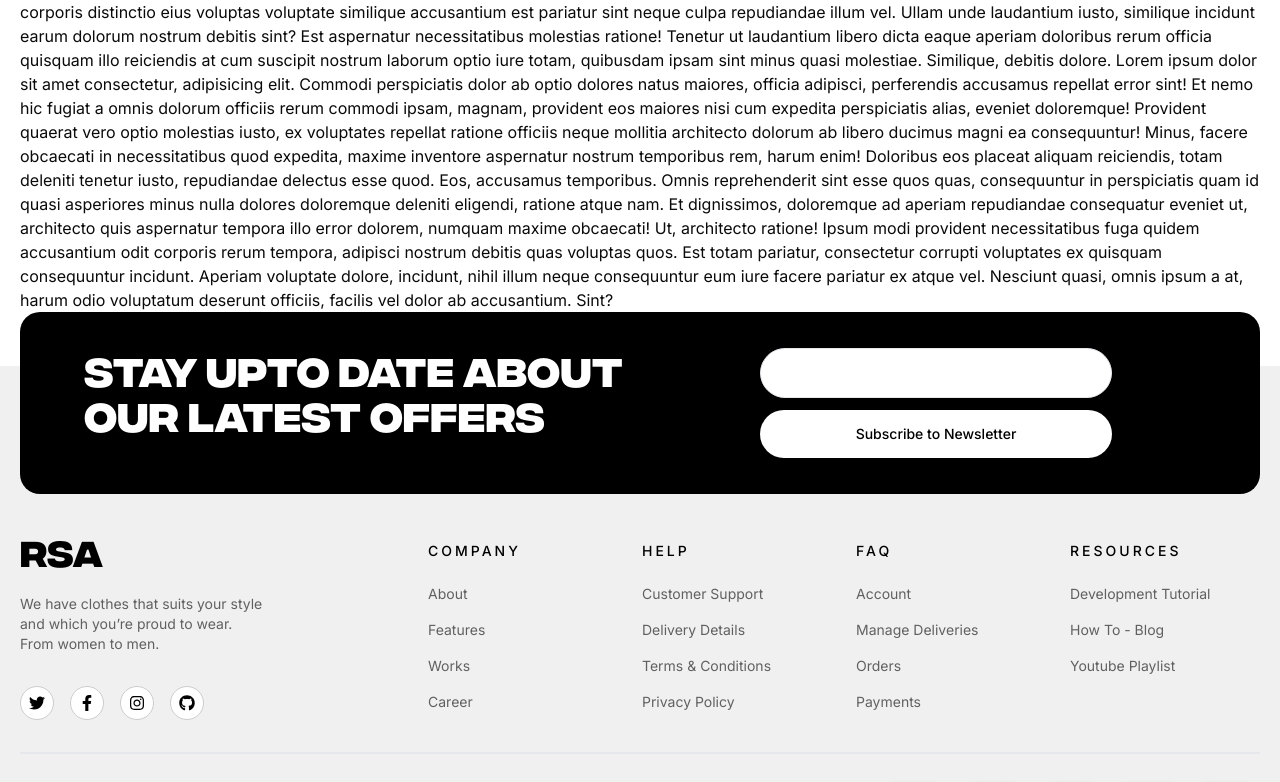
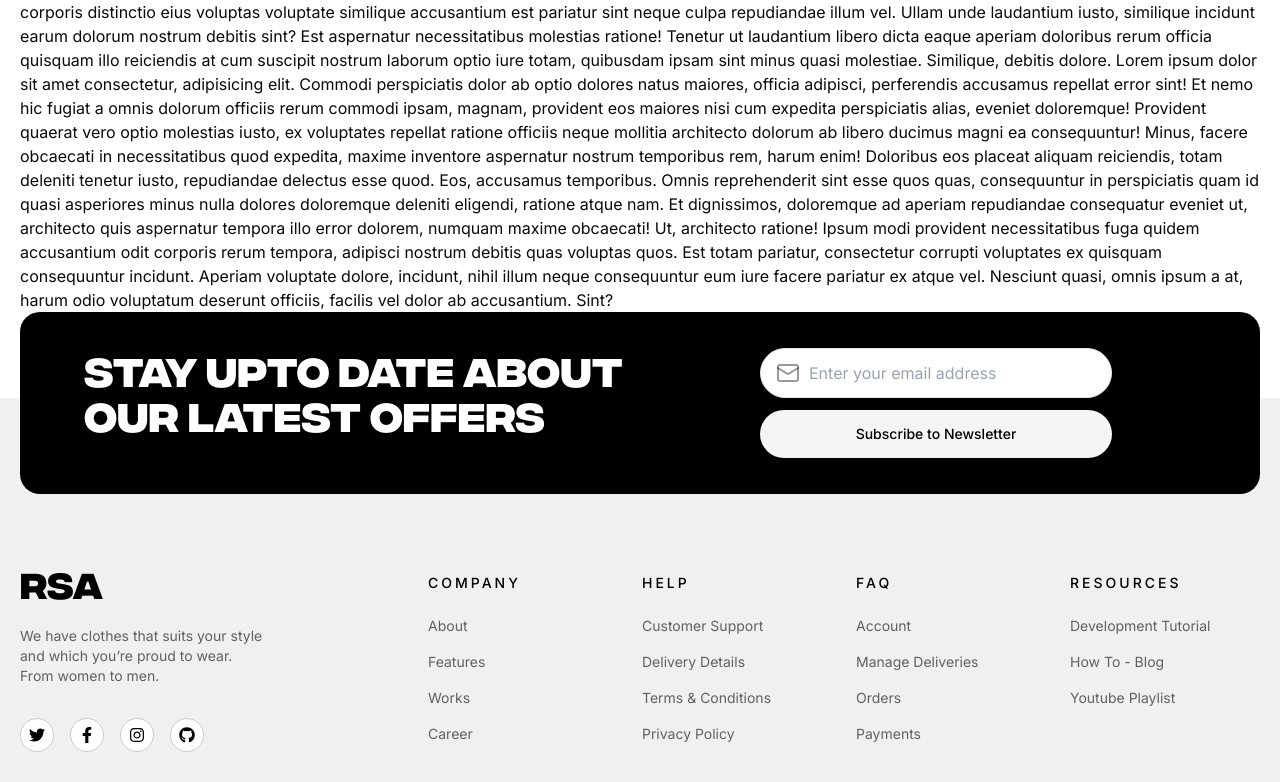
Before and after one commit to AJ1732/rsa-stores, a Next.js app: page / in a window 1280 px wide. Shown: the part 956-1738 px from the top of the page. Built offline with nearby package versions, Linux system fonts and the light colour scheme.

Commit message:
chore: update

```diff
--- a/src/components/sections/Home/CTASection/index.tsx
+++ b/src/components/sections/Home/CTASection/index.tsx
@@ -1,17 +1,24 @@
 import { Button, InputField } from "@/components";
+import { Mail } from "lucide-react";
 
 const CTASection = () => {
   return (
-    <section className="-mb-32 flex justify-between gap-8 rounded-[1.25rem] bg-black px-6 py-7 max-lg:flex-col md:px-16 md:py-9">
+    <section className="-mb-32 flex justify-between gap-8 rounded-[1.25rem] bg-black px-6 py-7 max-lg:flex-col md:px-16 md:py-9 lg:-mb-24">
       <h2 className="-mt-0.5 max-w-[35rem] font-integral text-[2rem] leading-[2.1875rem] text-white lg:text-[2.5rem] lg:leading-[2.8125rem]">
         STAY UPTO DATE ABOUT OUR LATEST OFFERS
       </h2>
 
-      <div className="mx-auto w-full space-y-3 text-white lg:max-w-[22rem]">
-        <InputField />
+      <div className="mx-auto flex w-full flex-col justify-center gap-3 text-white lg:max-w-[22rem]">
+        <InputField
+          startIcon={<Mail />}
+          placeholder="Enter your email address"
+          iconProps={{
+            className: "stroke-black/40",
+          }}
+        />
         <Button
           label="Subscribe to Newsletter"
-          className="w-full bg-white py-6 text-black hover:bg-shade-200"
+          className="w-full bg-neutral-100 py-6 text-black hover:bg-shade-200"
         />
       </div>
     </section>
--- a/src/components/sections/Home/HeroSection/index.tsx
+++ b/src/components/sections/Home/HeroSection/index.tsx
@@ -18,7 +18,7 @@ const stats = [
 const HeroSection = () => {
   return (
     <section className="full-width content-grid bg-shade-100 pb-28 pt-24">
-      <div className="flex items-center justify-between max-lg:flex-col">
+      <div className="flex items-center justify-between gap-20 max-lg:flex-col lg:gap-8">
         <div className="max-w-[38rem] space-y-12">
           <div className="space-y-8">
             <h2 className="font-integral text-[4rem] leading-[4rem] text-black">
@@ -35,8 +35,8 @@ const HeroSection = () => {
           </div>
 
           <div className="flex items-center justify-between">
-            {stats.map(({ figures, text }) => (
-              <div>
+            {stats.map(({ figures, text }, i) => (
+              <div key={i}>
                 <p className="text-[2.5rem] font-bold">{figures}+</p>
                 <p className="text-black/60">{text}</p>
               </div>
```
